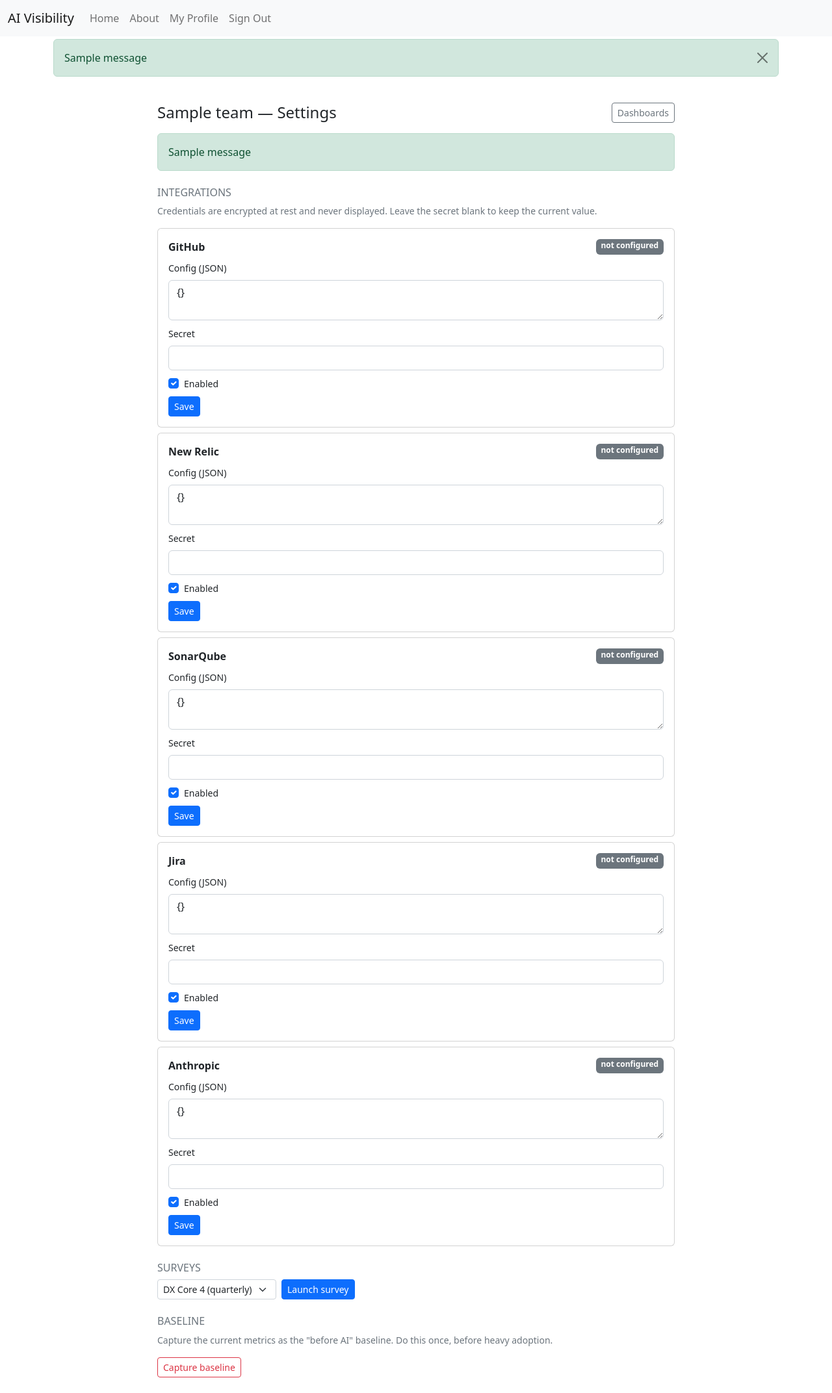
After one commit to huwaizatahir2/ai-visibility, a Django app: a page that uses ai_visibility/templates/teams/settings.html in a window 1280 px wide. The commit adds this page. Shown: the whole page at 65% size. Run offline with Django 5.2, Linux system fonts and the light colour scheme; a user stored in the database is signed in; tables that the repository leaves empty hold one stand-in row (values such as "Sample post"); one stand-in notice (Sample message) is shown; data that the repository does not hold is empty; parts of the project's set-up code (start-up, migrations or seed data) failed here and were passed over; some libraries are stand-ins or nearby versions.

Commit message:
feat(teams): settings UI for integrations, baseline capture, survey launch

```diff
--- /dev/null
+++ b/ai_visibility/teams/forms.py
@@ -0,0 +1,36 @@
+from __future__ import annotations
+
+from django import forms
+
+from ai_visibility.teams.models import IntegrationConfig
+
+# Which credential key each provider stores its secret under.
+CRED_KEYS = {
+    "github": "token",
+    "newrelic": "api_key",
+    "sonarqube": "token",
+    "jira": "token",
+    "anthropic": "api_key",
+}
+
+
+class IntegrationForm(forms.ModelForm):
+    secret = forms.CharField(
+        required=False,
+        widget=forms.PasswordInput(render_value=False),
+        help_text="Leave blank to keep the current credential.",
+    )
+
+    class Meta:
+        model = IntegrationConfig
+        fields = ["enabled", "config"]
+
+    def save(self, *, commit: bool = True) -> IntegrationConfig:
+        instance = super().save(commit=False)
+        secret = self.cleaned_data.get("secret")
+        if secret:
+            key = CRED_KEYS.get(instance.provider, "token")
+            instance.set_credentials({key: secret})
+        if commit:
+            instance.save()
+        return instance
--- /dev/null
+++ b/ai_visibility/teams/urls.py
@@ -0,0 +1,23 @@
+from __future__ import annotations
+
+from django.urls import path
+
+from ai_visibility.teams import views
+
+app_name = "teams"
+urlpatterns = [
+    path(
+        "<slug:team_slug>/settings/", views.TeamSettingsView.as_view(), name="settings"
+    ),
+    path(
+        "<slug:team_slug>/integrations/<str:provider>/",
+        views.update_integration,
+        name="update_integration",
+    ),
+    path(
+        "<slug:team_slug>/baseline/",
+        views.capture_team_baseline,
+        name="capture_baseline",
+    ),
+    path("<slug:team_slug>/surveys/launch/", views.launch_survey, name="launch_survey"),
+]
--- /dev/null
+++ b/ai_visibility/teams/views.py
@@ -0,0 +1,87 @@
+from __future__ import annotations
+
+from django.contrib import messages
+from django.contrib.auth.decorators import login_required
+from django.contrib.auth.mixins import LoginRequiredMixin
+from django.shortcuts import get_object_or_404
+from django.shortcuts import redirect
+from django.views.generic import TemplateView
+
+from ai_visibility.metrics.services import capture_baseline
+from ai_visibility.surveys.services import open_survey_run
+from ai_visibility.teams.access import require_role
+from ai_visibility.teams.access import require_team_member
+from ai_visibility.teams.forms import IntegrationForm
+from ai_visibility.teams.models import IntegrationConfig
+from ai_visibility.teams.models import Membership
+from ai_visibility.teams.models import Team
+
+LEADS = (Membership.Role.TEAM_LEAD, Membership.Role.ORG_ADMIN)
+
+
+def _get_team(slug: str) -> Team:
+    return get_object_or_404(Team, slug=slug)
+
+
+class TeamSettingsView(LoginRequiredMixin, TemplateView):
+    template_name = "teams/settings.html"
+
+    def setup(self, request, *args, **kwargs):
+        super().setup(request, *args, **kwargs)
+        self.team = _get_team(kwargs["team_slug"])
+
+    def dispatch(self, request, *args, **kwargs):
+        if not request.user.is_authenticated:
+            return super().dispatch(request, *args, **kwargs)
+        require_team_member(request.user, self.team)
+        return super().dispatch(request, *args, **kwargs)
+
+    def get_context_data(self, **kwargs):
+        context = super().get_context_data(**kwargs)
+        membership = require_team_member(self.request.user, self.team)
+        existing = {i.provider: i for i in self.team.integrations.all()}
+        context["team"] = self.team
+        context["can_edit"] = membership.role in LEADS
+        context["is_org_admin"] = membership.role == Membership.Role.ORG_ADMIN
+        context["providers"] = [
+            {"key": value, "label": label, "config": existing.get(value)}
+            for value, label in IntegrationConfig.Provider.choices
+        ]
+        return context
+
+
+@login_required
+def update_integration(request, team_slug: str, provider: str):
+    team = _get_team(team_slug)
+    require_role(request.user, team, *LEADS)
+    integration, _created = IntegrationConfig.objects.get_or_create(
+        team=team,
+        provider=provider,
+    )
+    if request.method == "POST":
+        form = IntegrationForm(request.POST, instance=integration)
+        if form.is_valid():
+            form.save()
+            messages.success(request, f"{provider} integration saved.")
+    return redirect("teams:settings", team_slug=team.slug)
+
+
+@login_required
+def capture_team_baseline(request, team_slug: str):
+    team = _get_team(team_slug)
+    require_role(request.user, team, Membership.Role.ORG_ADMIN)
+    if request.method == "POST":
+        baseline = capture_baseline(team)
+        messages.success(request, f"Baseline v{baseline.version} captured.")
+    return redirect("teams:settings", team_slug=team.slug)
+
+
+@login_required
+def launch_survey(request, team_slug: str):
+    team = _get_team(team_slug)
+    require_role(request.user, team, *LEADS)
+    if request.method == "POST":
+        template_key = request.POST.get("template_key", "dx_core4_quarterly")
+        open_survey_run(team=team, template_key=template_key)
+        messages.success(request, "Survey launched.")
+    return redirect("teams:settings", team_slug=team.slug)
--- a/ai_visibility/templates/dashboards/_base.html
+++ b/ai_visibility/templates/dashboards/_base.html
@@ -4,7 +4,7 @@
   <div class="container py-4">
     <div class="d-flex justify-content-between align-items-center mb-3">
       <h1 class="h4 mb-0">{{ team.name }}</h1>
-      {% block team_actions %}{% endblock team_actions %}
+      <a class="btn btn-sm btn-outline-secondary" href="{% url 'teams:settings' team.slug %}">Settings</a>
     </div>
     <ul class="nav nav-tabs mb-4">
       <li class="nav-item"><a class="nav-link {% if active_tab == 'overview' %}active{% endif %}" href="{% url 'dashboards:overview' team.slug %}">DX Core 4</a></li>
--- /dev/null
+++ b/ai_visibility/templates/teams/settings.html
@@ -0,0 +1,71 @@
+{% extends "base.html" %}
+{% block title %}{{ team.name }} · Settings{% endblock title %}
+{% block content %}
+  <div class="container py-4" style="max-width: 820px;">
+    <div class="d-flex justify-content-between align-items-center mb-3">
+      <h1 class="h4 mb-0">{{ team.name }} — Settings</h1>
+      <a class="btn btn-sm btn-outline-secondary" href="{% url 'dashboards:overview' team.slug %}">Dashboards</a>
+    </div>
+
+    {% if messages %}
+      {% for message in messages %}
+        <div class="alert alert-{{ message.tags }}">{{ message }}</div>
+      {% endfor %}
+    {% endif %}
+
+    <h2 class="h6 text-uppercase text-muted mt-4">Integrations</h2>
+    <p class="small text-muted">Credentials are encrypted at rest and never displayed. Leave the secret blank to keep the current value.</p>
+    {% for p in providers %}
+      <div class="card mb-2">
+        <div class="card-body">
+          <div class="d-flex justify-content-between">
+            <strong>{{ p.label }}</strong>
+            <span class="badge {% if p.config.enabled %}bg-success{% else %}bg-secondary{% endif %}">
+              {% if p.config %}{% if p.config.enabled %}enabled{% else %}disabled{% endif %}{% else %}not configured{% endif %}
+            </span>
+          </div>
+          {% if can_edit %}
+            <form method="post" action="{% url 'teams:update_integration' team.slug p.key %}" class="mt-2">
+              {% csrf_token %}
+              <div class="mb-2">
+                <label class="form-label small">Config (JSON)</label>
+                <textarea name="config" class="form-control" rows="2">{% if p.config %}{{ p.config.config|default:"{}" }}{% else %}{}{% endif %}</textarea>
+              </div>
+              <div class="mb-2">
+                <label class="form-label small">Secret</label>
+                <input type="password" name="secret" class="form-control" autocomplete="new-password">
+              </div>
+              <div class="form-check mb-2">
+                <input class="form-check-input" type="checkbox" name="enabled" id="enabled_{{ p.key }}" {% if p.config.enabled or not p.config %}checked{% endif %}>
+                <label class="form-check-label small" for="enabled_{{ p.key }}">Enabled</label>
+              </div>
+              <button class="btn btn-sm btn-primary" type="submit">Save</button>
+            </form>
+          {% endif %}
+        </div>
+      </div>
+    {% endfor %}
+
+    {% if can_edit %}
+      <h2 class="h6 text-uppercase text-muted mt-4">Surveys</h2>
+      <form method="post" action="{% url 'teams:launch_survey' team.slug %}" class="d-flex gap-2 align-items-center">
+        {% csrf_token %}
+        <select name="template_key" class="form-select form-select-sm w-auto">
+          <option value="dx_core4_quarterly">DX Core 4 (quarterly)</option>
+          <option value="dxi_lite">DXI-lite</option>
+          <option value="pulse">Pulse</option>
+        </select>
+        <button class="btn btn-sm btn-primary" type="submit">Launch survey</button>
+      </form>
+    {% endif %}
+
+    {% if is_org_admin %}
+      <h2 class="h6 text-uppercase text-muted mt-4">Baseline</h2>
+      <p class="small text-muted">Capture the current metrics as the "before AI" baseline. Do this once, before heavy adoption.</p>
+      <form method="post" action="{% url 'teams:capture_baseline' team.slug %}">
+        {% csrf_token %}
+        <button class="btn btn-sm btn-outline-danger" type="submit">Capture baseline</button>
+      </form>
+    {% endif %}
+  </div>
+{% endblock content %}
--- a/config/urls.py
+++ b/config/urls.py
@@ -19,6 +19,7 @@ urlpatterns = [
     path("users/", include("ai_visibility.users.urls", namespace="users")),
     path("accounts/", include("allauth.urls")),
     # ai-visibility apps
+    path("teams/", include("ai_visibility.teams.urls", namespace="teams")),
     path(
         "dashboards/",
         include("ai_visibility.dashboards.urls", namespace="dashboards"),
```
Also changed, not shown: ai_visibility/teams/tests/test_settings.py (added, +78 -0 lines).
